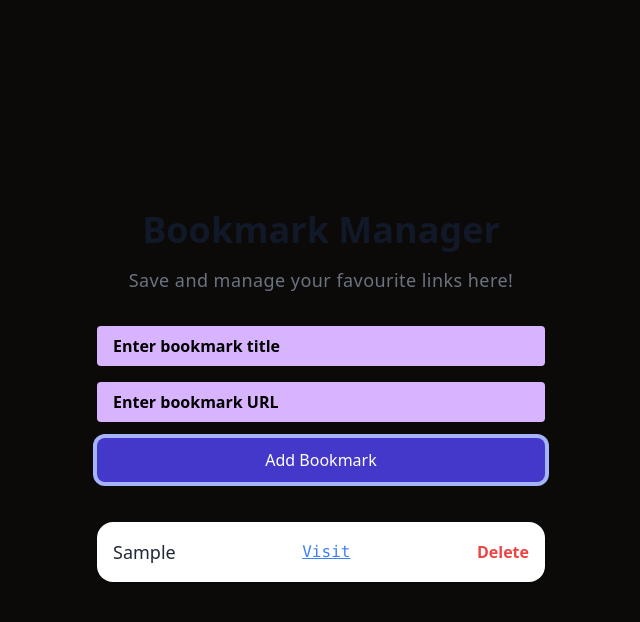
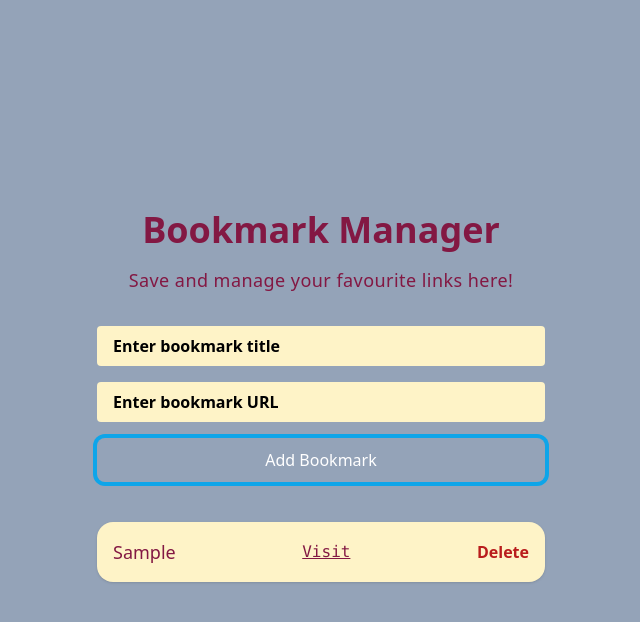
Before and after one commit to anurag77889/bookmark-manager, a Next.js app: page / in a window 1280 px wide. Both pictures are taken after typing "Sample", "Sample" into the empty fields and a click on the button "Add Bookmark". Shown: the top 622 px of the page, without its empty margins (319-959 px from the left). Built offline with nearby package versions, Linux system fonts and the light colour scheme.

Commit message:
"Colorful Changes"

```diff
--- a/pages/index.js
+++ b/pages/index.js
@@ -44,11 +44,11 @@ export default function Home() {
         <meta name="description" content="Manage your bookmarks effortlessly" />
         <link rel="icon" href="/favicon.ico" />
       </Head>
-      <main className="flex flex-col items-center justify-center h-screen bg-stone-950 text-indigo-400">
-        <h1 className="text-4xl font-extrabold text-gray-900 dark:text-white">
+      <main className="flex flex-col items-center justify-center h-screen bg-slate-400">
+        <h1 className="text-4xl font-extrabold text-pink-900">
           Bookmark Manager
         </h1>
-        <p className="tracking-wide text-gray-500 md:text-lg dark:text-gray-400 mt-4">
+        <p className="mt-4 tracking-wide text-pink-900 md:text-lg">
           Save and manage your favourite links here!
         </p>
         <div className="mt-8 flex flex-col gap-4 w-full max-w-md">
@@ -57,18 +57,18 @@ export default function Home() {
             placeholder="Enter bookmark title"
             value={title}
             onChange={(e) => setTitle(e.target.value)}
-            className="px-4 py-2 rounded focus:outline-none focus:ring-2 focus:ring-white bg-purple-300 text-black placeholder:text-black font-semibold"
+            className="px-4 py-2 rounded focus:outline-none focus:ring-2 focus:ring-sky-900 bg-amber-100 text-black placeholder:text-black font-semibold"
           />
           <input
             type="text"
             placeholder="Enter bookmark URL"
             value={url}
             onChange={(e) => setUrl(e.target.value)}
-            className="px-4 py-2 rounded focus:outline-none focus:ring-2 focus:ring-white bg-purple-300 text-black placeholder:text-black font-semibold"
+            className="px-4 py-2 rounded focus:outline-none focus:ring-2 focus:ring-sky-900 bg-amber-100 text-black placeholder:text-black font-semibold"
           />
           <button
             onClick={handleAddBookmark}
-            class="focus:outline-none text-white bg-indigo-700 hover:bg-indigo-800 focus:ring-4 focus:ring-indigo-300 font-medium rounded-lg text-md px-5 py-2.5 mb-2 dark:bg-indigo-600 dark:hover:bg-indigo-700 dark:focus:ring-indigo-900"
+            className="focus:outline-none text-white hover:bg-sky-800 focus:ring-4 focus:ring-sky-500 font-medium rounded-lg text-md px-5 py-2.5 mb-2 dark:bg-sky-900 dark:focus:ring-sky-900"
           >
             Add Bookmark
           </button>
@@ -78,22 +78,22 @@ export default function Home() {
           {bookmarks.map((bookmark, index) => (
             <div
               key={index}
-              className="flex justify-between items-center p-4 mb-2 bg-white rounded-2xl shadow"
+              className="flex justify-between items-center p-4 mb-2 bg-amber-100 rounded-2xl shadow"
             >
-              <span className="text-gray-800 font-thin text-lg">
+              <span className="font-medium text-pink-900 text-lg">
                 {bookmark.title}
               </span>
               <a
                 href={bookmark.formattedUrl}
                 target="_blank"
                 rel="noopener noreferrer"
-                className="text-blue-500 underline font-mono"
+                className="text-pink-900 underline font-mono font-normal"
               >
                 Visit
               </a>
               <button
                 onClick={() => deleteBookmark(index)}
-                className="text-red-500 font-semibold hover:text-red-700"
+                className="text-red-700 font-semibold hover:text-red-900"
               >
                 Delete
               </button>
```
